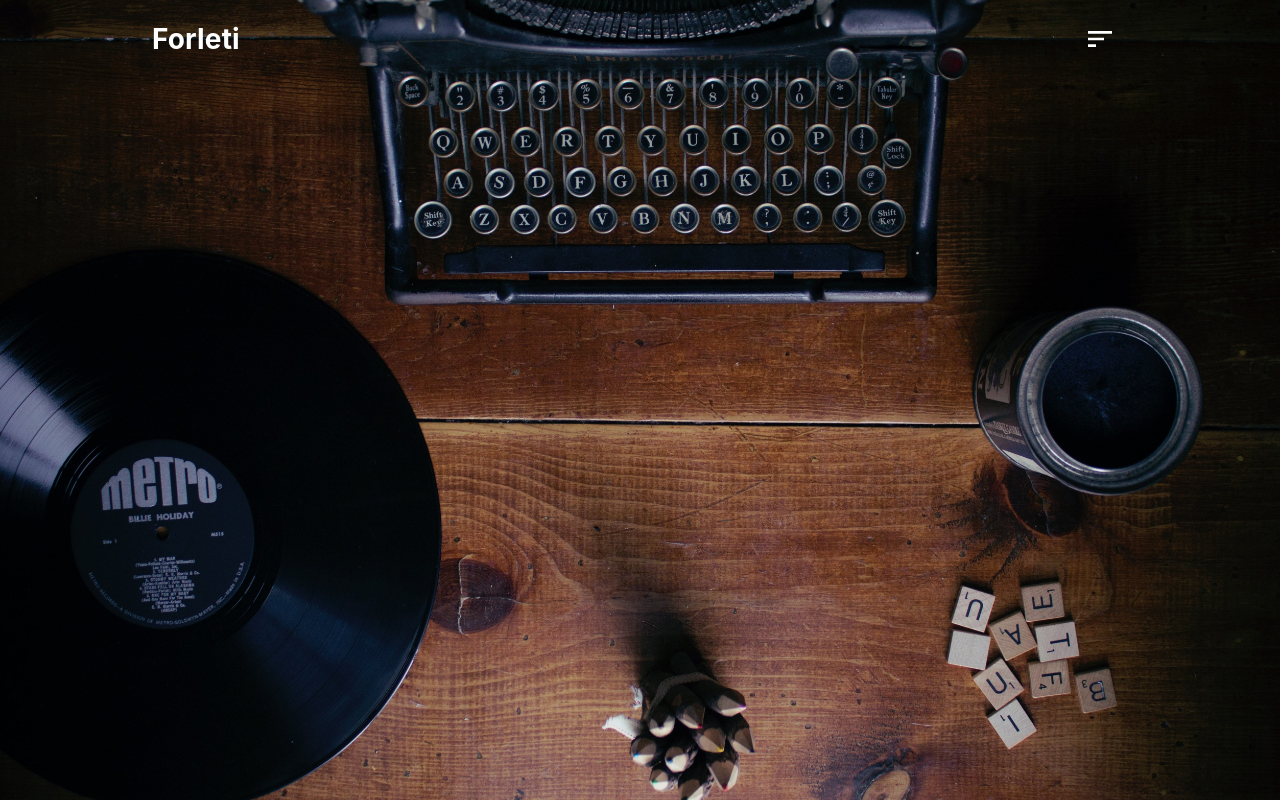
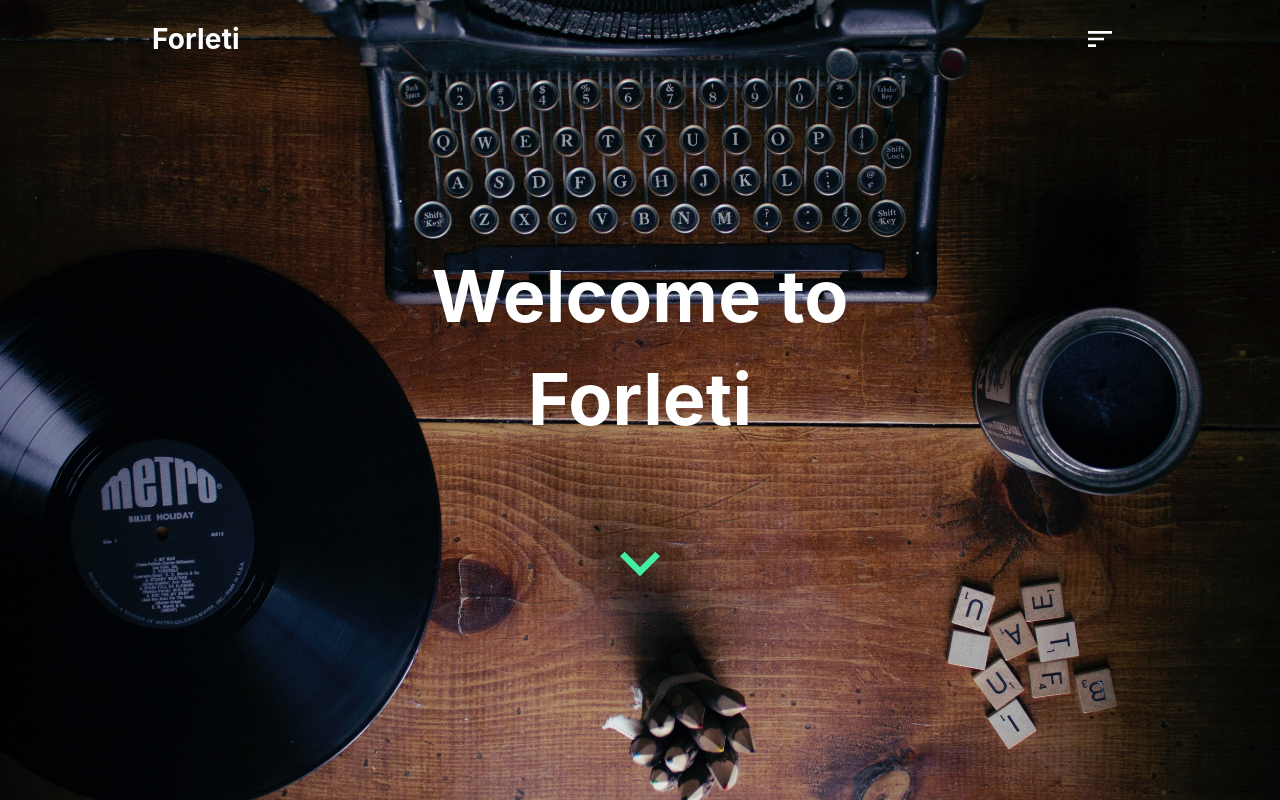
Before and after one commit to nbry/forleti-fe, a React (Create React App) app: page / in a window 1280 px wide. Built offline with nearby package versions, Linux system fonts and the light colour scheme.

Commit message:
Add loading animation for landing page title

```diff
--- a/src/components/LandingPage.js
+++ b/src/components/LandingPage.js
@@ -1,12 +1,35 @@
-import React from "react";
+import React, { useEffect, useState } from "react";
 import styled from "styled-components";
+import ExpandMoreIcon from "@material-ui/icons/ExpandMore";
 import Header from "./Header";
+import { Collapse, IconButton } from "@material-ui/core";
 
 function LandingPage() {
+  const [checked, setChecked] = useState(false);
+  useEffect(() => {
+    setChecked(true);
+  });
+
   return (
-    <Wrapper>
-      <Header />
-    </Wrapper>
+    <BackgroundContainer>
+      <Wrapper>
+        <Header />
+        <Collapse
+          in={checked}
+          {...(checked ? { timeout: 1000 } : {})}
+          collapsedHeight={50}
+        >
+          <InnerWrapper>
+            <Title>
+              Welcome to <br /> <span>Forleti</span>
+            </Title>
+            <IconButton>
+              <StyledExpandMoreIcon />
+            </IconButton>
+          </InnerWrapper>
+        </Collapse>
+      </Wrapper>
+    </BackgroundContainer>
   );
 }
 
@@ -15,9 +38,30 @@ export default LandingPage;
 //STYLES:
 const backgroundURL = `${process.env.PUBLIC_URL + "/assets/typewriter-bg.jpg"}`;
 
-const Wrapper = styled.div`
+const BackgroundContainer = styled.div`
   min-height: 100vh;
   background-image: url(${backgroundURL});
   background-repeat: no-repeat;
   background-size: cover;
 `;
+
+const InnerWrapper = styled.div`
+  text-align: center;
+`;
+
+const StyledExpandMoreIcon = styled(ExpandMoreIcon)`
+  color: rgb(67, 238, 164);
+  font-size: 5rem;
+`;
+
+const Title = styled.h2`
+  color: white;
+  font-size: 4.5rem;
+`;
+
+const Wrapper = styled.div`
+  display: flex;
+  justify-content: center;
+  align-items: center;
+  height: 100vh;
+`;
```
